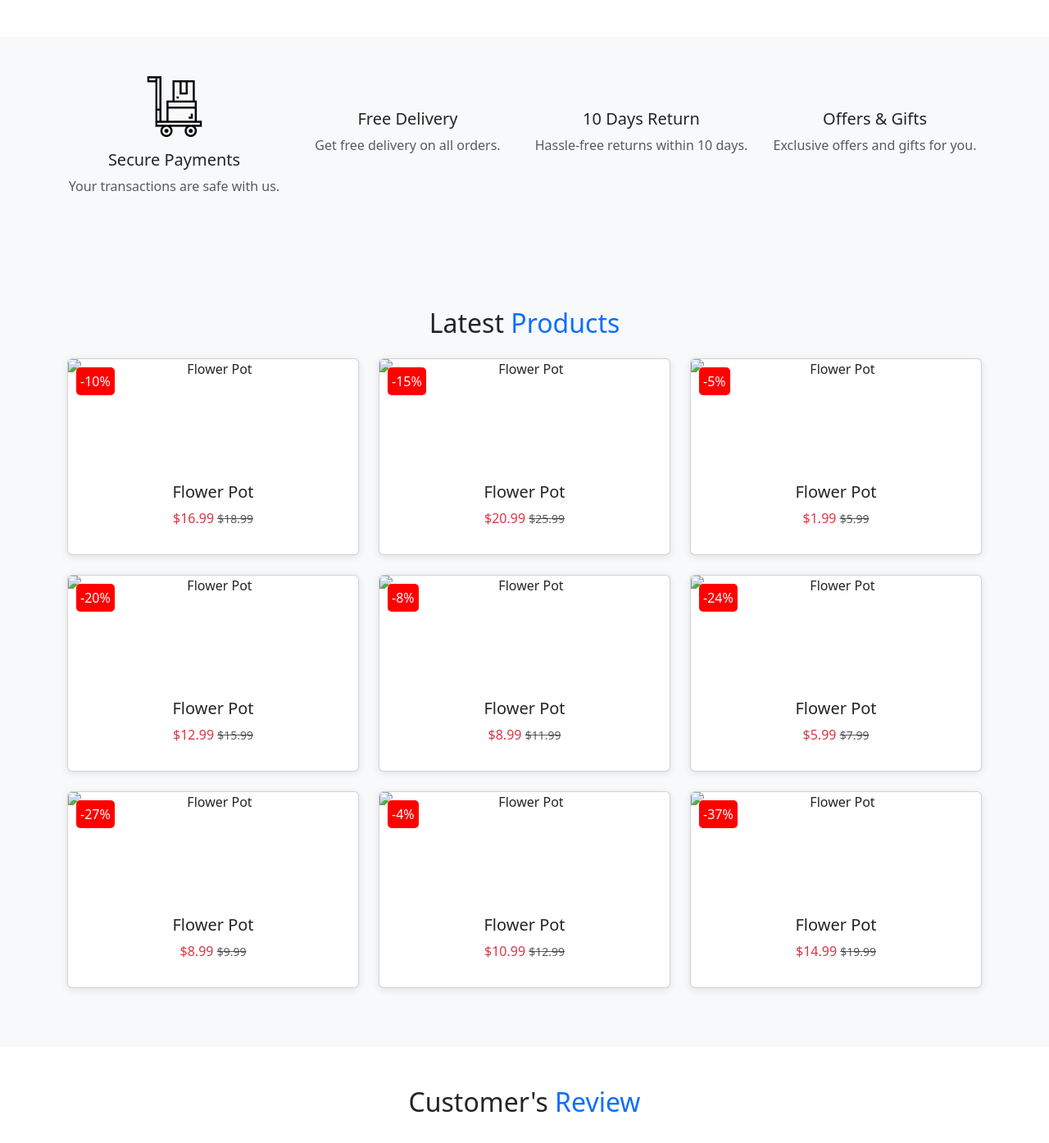
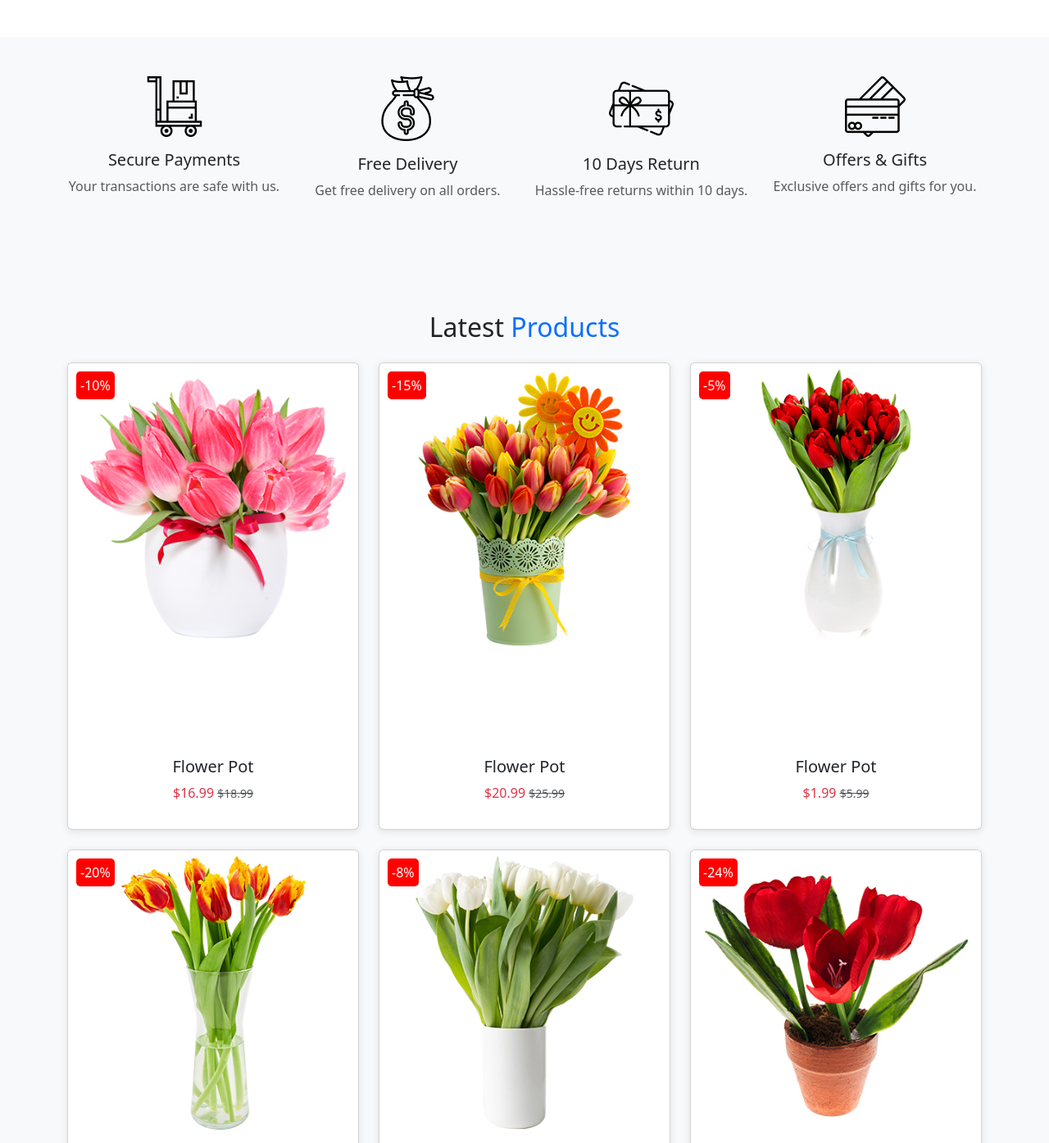
Before and after one commit to udaykumarreddy-R/-Flower-shopy-application-, a plain HTML site: page index.html in a window 1280 px wide. Shown: the part 772-2166 px from the top of the page at 82% size. Drawn offline with nearby package versions, Linux system fonts and the light colour scheme.

Commit message:
path changed

```diff
--- a/projec.html
+++ b/index.html
@@ -44,7 +44,7 @@
     </div>
 </nav>
 <!-- HOME Page-->
-      <section id="hero" class="hero-section py-5" style="background-image: url('../practice/projec/home-bg.jpg'); background-size: cover; background-position: center; color: rgb(233, 27, 27);">
+      <section id="hero" class="hero-section py-5" style="background-image: url('./projec/home-bg.jpg'); background-size: cover; background-position: center; color: rgb(233, 27, 27);">
         <div class="container text-center" style="position: relative; z-index: 2;">
             <div style="position: absolute; top: 0; left: 0; right: 0; bottom: 0; "></div>
             <div class="content-left" style="position: relative; z-index: 2; max-width: 50%; padding: 20px;">
@@ -64,7 +64,7 @@
               <div class="col-md-6 position-relative">
                   <div class="video-container">
                     <video id="aboutVideo" class="img-fluid" autoplay muted loop>
-                      <source src="../practice/projec/about-vid.mp4" type="video/mp4">
+                      <source src="./projec/about-vid.mp4" type="video/mp4">
                       Your browser does not support the video tag.
                   </video>
 
@@ -90,17 +90,17 @@
           <p class="text-muted">Your transactions are safe with us.</p>
         </div>
         <div class="col-lg-3 col-md-4 col-12 mb-4">
-         <img src="../practice/projec/icon-2.png" alt="">
+         <img src="./projec/icon-2.png" alt="">
           <h5 class="mt-3">Free Delivery</h5>
           <p class="text-muted">Get free delivery on all orders.</p>
         </div>
         <div class="col-lg-3 col-md-4 col-12 mb-4">
-          <img src="../practice/projec/icon-3.png" alt="">
+          <img src="./projec/icon-3.png" alt="">
           <h5 class="mt-3">10 Days Return</h5>
           <p class="text-muted">Hassle-free returns within 10 days.</p>
         </div>
         <div class="col-lg-3 col-md-12 col-12 mb-4">
-         <img src="../practice/projec/icon-4.png" alt="">
+         <img src="./projec/icon-4.png" alt="">
           <h5 class="mt-3">Offers & Gifts</h5>
           <p class="text-muted">Exclusive offers and gifts for you.</p>
         </div>
@@ -114,7 +114,7 @@
           <div class="row mt-4">
             <div class="col-lg-4 col-md-6 col-12 mb-4">
                 <div class="card text-center">
-                  <img src="../practice/projec/img-1.jpg" class="card-img-top" alt="Flower Pot">
+                  <img src="./projec/img-1.jpg" class="card-img-top" alt="Flower Pot">
                   <div class="discount-badge">-10%</div>
                   <div class="icon-container">
                     <div>
@@ -130,7 +130,7 @@
               </div>
               <div class="col-lg-4 col-md-6 col-12 mb-4">
                 <div class="card text-center">
-                  <img src="../practice/projec/img-2.jpg" class="card-img-top" alt="Flower Pot">
+                  <img src="./projec/img-2.jpg" class="card-img-top" alt="Flower Pot">
                   <div class="discount-badge">-15%</div>
                   <div class="icon-container">
                     <div>
@@ -146,7 +146,7 @@
               </div>
               <div class="col-lg-4 col-md-6 col-12 mb-4">
                 <div class="card text-center">
-                  <img src="../practice/projec/img-3.jpg" class="card-img-top" alt="Flower Pot">
+                  <img src="./projec/img-3.jpg" class="card-img-top" alt="Flower Pot">
                   <div class="discount-badge">-5%</div>
                   <div class="icon-container">
                     <div>
@@ -162,7 +162,7 @@
               </div>
               <div class="col-lg-4 col-md-6 col-12 mb-4">
                 <div class="card text-center">
-                  <img src="../practice/projec/img-4.jpg" class="card-img-top" alt="Flower Pot">
+                  <img src="./projec/img-4.jpg" class="card-img-top" alt="Flower Pot">
                   <div class="discount-badge">-20%</div>
                   <div class="icon-container">
                     <div>
@@ -178,7 +178,7 @@
               </div>
               <div class="col-lg-4 col-md-6 col-12 mb-4">
                 <div class="card text-center">
-                  <img src="../practice/projec/img-5.jpg" class="card-img-top" alt="Flower Pot">
+                  <img src="./projec/img-5.jpg" class="card-img-top" alt="Flower Pot">
                   <div class="discount-badge">-8%</div>
                   <div class="icon-container">
                     <div>
@@ -194,7 +194,7 @@
               </div>
               <div class="col-lg-4 col-md-6 col-12 mb-4">
                 <div class="card text-center">
-                  <img src="../practice/projec/img-6.jpg" class="card-img-top" alt="Flower Pot">
+                  <img src="./projec/img-6.jpg" class="card-img-top" alt="Flower Pot">
                   <div class="discount-badge">-24%</div>
                   <div class="icon-container">
                     <div>
@@ -210,7 +210,7 @@
               </div>
               <div class="col-lg-4 col-md-6 col-12 mb-4">
                 <div class="card text-center">
-                  <img src="../practice/projec/img-7.jpg" class="card-img-top" alt="Flower Pot">
+                  <img src="./projec/img-7.jpg" class="card-img-top" alt="Flower Pot">
                   <div class="discount-badge">-27%</div>
                   <div class="icon-container">
                     <div>
@@ -226,7 +226,7 @@
               </div>
               <div class="col-lg-4 col-md-6 col-12 mb-4">
                 <div class="card text-center">
-                  <img src="../practice/projec/img-8.jpg" class="card-img-top" alt="Flower Pot">
+                  <img src="./projec/img-8.jpg" class="card-img-top" alt="Flower Pot">
                   <div class="discount-badge">-4%</div>
                   <div class="icon-container">
                     <div>
@@ -242,7 +242,7 @@
               </div>
               <div class="col-lg-4 col-md-12 col-12 mb-4">
                 <div class="card text-center">
-                  <img src="../practice/projec/img-9.jpg" class="card-img-top" alt="Flower Pot">
+                  <img src="./projec/img-9.jpg" class="card-img-top" alt="Flower Pot">
                   <div class="discount-badge">-37%</div>
                   <div class="icon-container">
                     <div>
@@ -272,7 +272,7 @@
                             </div>
                             <p class="card-text">Ut enim ad minim veniam, quis nostrud exercitation ullamco laboris nisi ut aliquip ex ea commodo consequat</p>
                             <div class="d-flex align-items-center mt-3">
-                                <img src="../practice/projec/pic-1.png" class="rounded-circle mr-3 custom-img" alt="User Image">
+                                <img src="./projec/pic-1.png" class="rounded-circle mr-3 custom-img" alt="User Image">
                                 <div>
                                     <h5 class="card-title mb-0">John Deo</h5>
                                     <small class="text-muted">Happy Customer</small>
@@ -289,7 +289,7 @@
                             </div>
                             <p class="card-text">Ut enim ad minim veniam, quis nostrud exercitation ullamco laboris nisi ut aliquip ex ea commodo consequat</p>
                             <div class="d-flex align-items-center mt-3">
-                                <img src="../practice/projec/pic-2.png" class="rounded-circle mr-3 custom-img" alt="User Image">
+                                <img src="./projec/pic-2.png" class="rounded-circle mr-3 custom-img" alt="User Image">
                                 <div>
                                     <h5 class="card-title mb-0">Jane Smith</h5>
                                     <small class="text-muted">Satisfied Client</small>
@@ -306,7 +306,7 @@
                             </div>
                             <p class="card-text">Ut enim ad minim veniam, quis nostrud exercitation ullamco laboris nisi ut aliquip ex ea commodo consequat.</p>
                             <div class="d-flex align-items-center mt-3">
-                                <img src="../practice/projec/pic-3.png" class="rounded-circle mr-3 custom-img" alt="User Image">
+                                <img src="./projec/pic-3.png" class="rounded-circle mr-3 custom-img" alt="User Image">
                                 <div>
                                     <h5 class="card-title mb-0">Alice Johnson</h5>
                                     <small class="text-muted">Loyal Customer</small>
@@ -345,7 +345,7 @@
             </form>
           </div>
           <div class="col-md-6 text-center">
-            <img src="../practice/projec/contact-img.svg" class="img-fluid" alt="Contact Illustration">
+            <img src="./projec/contact-img.svg" class="img-fluid" alt="Contact Illustration">
           </div>
         </div>
       </div>
@@ -385,7 +385,7 @@
               <p>+91 9105321123</p>
               <p>shop@example.com</p>
               <p>Bangalore, Karnataka, 560099</p>
-              <img src="../practice/projec/payment.png" alt="payment" >
+              <img src="./projec/payment.png" alt="payment" >
             </div>
           </div>
           <p class="text-center mt-3">Created by <strong>Uday Kumar Reddy</strong> | All Rights Reserved</p>
```
